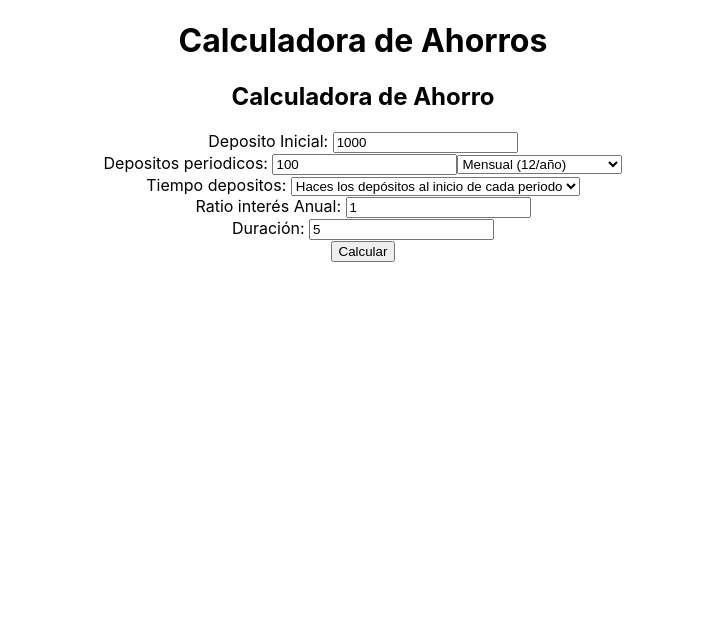
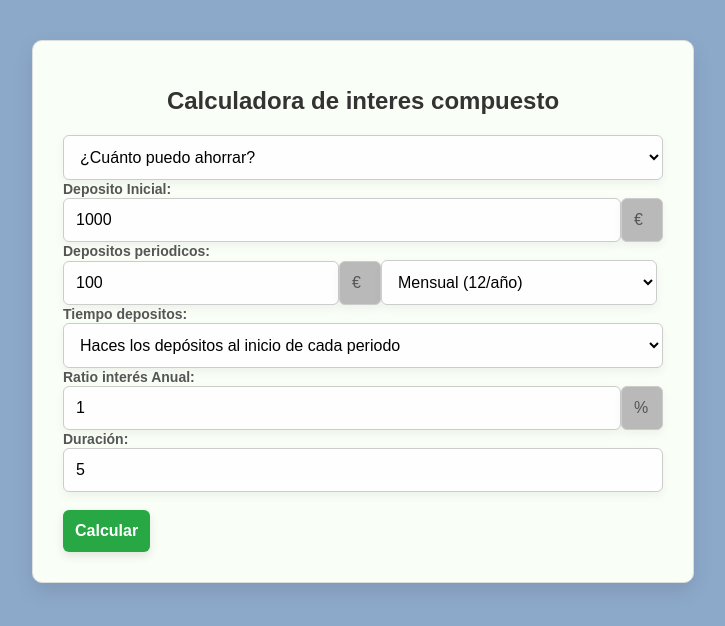
Before and after one commit to MarioCSan/CompounInterestCalc, a React (Create React App) app: page / in a window 1280 px wide. Shown: the top 626 px of the page, without its empty margins (277-1002 px from the left). Built offline with nearby package versions, Linux system fonts and the light colour scheme.

Commit message:
added styles. Components modified to adjust the styles and visual changes

```diff
--- a/src/App.css
+++ b/src/App.css
@@ -1,38 +1,153 @@
-.App {
+body{
+  background-color: #8da9ca;
+  width: 100%;
+  height: 100%;
+}
+/* Estilo general del contenedor */
+.container-calculator {
+  width: 100%;
+  max-width: 600px; /* Ajustamos el ancho para que sea más espacioso */
+  padding: 30px;
+  background-color: #f9fff6; /* Fondo suave */
+  box-shadow: 0px 8px 20px rgba(0, 0, 0, 0.1); /* Sombra suave */
+  border-radius: 10px; /* Bordes redondeados */
+  margin: 40px auto; /* Centra el contenedor */
+  border: 1px solid #ddd; /* Borde sutil */
+  font-family: Arial, sans-serif; /* Tipografía moderna */
+}
+
+/* Título */
+h1 {
+  text-align: center;
+  color: #333;
+  font-size: 24px;
+  margin-bottom: 20px; /* Espacio debajo del título */
+  font-weight: bold;
+}
+
+.selector{
+  padding-bottom: 3%;
+}
+.container-calculator h1 {
+  text-align: center;
+  color: #333;
+  font-size: 24px;
+  margin-bottom: 20px; /* Espacio debajo del título */
+  font-weight: bold;
+}
+
+/* Formulario */
+.container-calculator form {
+  display: flex;
+  flex-direction: column;
+  gap: 15px; /* Espacio entre los campos del formulario */
+}
+
+.container-calculator label {
+  font-size: 14px;
+  color: #555;
+  font-weight: bold;
+  margin-bottom: 5px; /* Separación entre etiqueta y campo */
+}
+.small-input{
+  width: 25% !important;
+}
+.mid-input{
+  width: 46% !important;
+}
+.big-input{
+  width: 93% !important;
+}
+.mini-input{
+  width: 7% !important;
+  background-color: #b9b9b9 !important;
+  padding-right: 3px !important;
+}
+/* Inputs, selects y estilo de moneda */
+.container-calculator input,
+.container-calculator select {
+  width: 100%;
+  padding: 12px; /* Padding uniforme */
+  font-size: 16px;
+  border-radius: 6px; /* Bordes redondeados */
+  border: 1px solid #ccc;
+  box-sizing: border-box;
+  transition: border-color 0.3s ease;
+  box-shadow: 0px 4px 10px rgba(0, 0, 0, 0.05); /* Sombra ligera */
+  background-color: #fefefe; /* Fondo blanco para los campos */
+}
+
+/* Efecto en el focus de los inputs */
+.container-calculator input:focus,
+.container-calculator select:focus {
+  outline: none;
+  border-color: #28a745; /* Color verde en el borde cuando está enfocado */
+  box-shadow: 0 0 5px rgba(40, 167, 69, 0.3); /* Sombra cuando se hace foco */
+}
+
+button{
+  margin-top: 3%;
+}
+/* Estilo de botones */
+.container-calculator button {
+  padding: 12px;
+  background-color: #28a745; /* Botón verde */
+  color: white;
+  font-size: 16px;
+  font-weight: bold;
+  border: none;
+  border-radius: 6px;
+  cursor: pointer;
+  transition: background-color 0.3s ease;
+  box-shadow: 0px 4px 10px rgba(0, 0, 0, 0.1); /* Sombra en el botón */
+}
+
+.container-calculator button:hover {
+  background-color: #218838; /* Verde oscuro al hacer hover */
+}
+
+/* Sección de resultados */
+.result-section {
+  margin-top: 20px;
+  padding: 20px;
+  background-color: #f8f9fa; /* Fondo gris claro para la sección de resultados */
+  border-radius: 8px;
+  border: 1px solid #ddd;
   text-align: center;
 }
 
-.App-logo {
-  height: 40vmin;
-  pointer-events: none;
+.result-section h2 {
+  font-size: 28px;
+  color: #333;
+  margin-bottom: 10px;
 }
 
-@media (prefers-reduced-motion: no-preference) {
-  .App-logo {
-    animation: App-logo-spin infinite 20s linear;
+.result-section p {
+  font-size: 18px;
+  color: #666;
+}
+
+/* Estilo de las gráficas o elementos visuales */
+.chart-section {
+  margin-top: 20px;
+  padding: 10px;
+  border-radius: 8px;
+  border: 1px solid #ddd;
+}
+
+/* Media Queries para pantallas más pequeñas */
+@media (max-width: 768px) {
+  .container-calculator {
+      width: 90%;
+      padding: 20px;
+  }
+
+  .container-calculator button {
+      font-size: 14px;
+      padding: 10px;
+  }
+
+  .result-section h2 {
+      font-size: 24px;
   }
 }
-
-.App-header {
-  background-color: #282c34;
-  min-height: 100vh;
-  display: flex;
-  flex-direction: column;
-  align-items: center;
-  justify-content: center;
-  font-size: calc(10px + 2vmin);
-  color: white;
-}
-
-.App-link {
-  color: #61dafb;
-}
-
-@keyframes App-logo-spin {
-  from {
-    transform: rotate(0deg);
-  }
-  to {
-    transform: rotate(360deg);
-  }
-}
--- a/src/Components/CalculatorApp.jsx
+++ b/src/Components/CalculatorApp.jsx
@@ -24,10 +24,20 @@ const CalculatorApp = () => {
   };
 
   return (
-    <div>
-      <h1>Calculadora de Ahorros</h1>
+    <div className='container'>
+
+
+      <div className='container-calculator'>
+      <h1>Calculadora de interes compuesto</h1>
+       <select className='selector'>
+        <option>¿Cuánto puedo ahorrar?</option>
+        <option>¿Cuánto tardaré en alcanzar mi objetivo de ahorro?</option>
+        <option>¿Cuánto necesito ahorrar para cada periodo para alcanzar mi objetivo de ahorro?</option>
+        <option>¿Que porcentaje de interés necesito para alcanzar mi objetivo de ahorro?</option>
+        <option>¿Cuánto tardaré en rentabilizar mi inversión?</option>
+      </select>
       <CalculatorForm onSubmit={handleFormSubmit} />
-      {calculationData && <Results data={calculationData} />}
+      </div>
     </div>
   );
 };
--- a/src/Components/CalculatorForm.jsx
+++ b/src/Components/CalculatorForm.jsx
@@ -1,5 +1,4 @@
 import React, { useState } from 'react';
-
 const CalculatorForm = () => {
     // Estados para almacenar los valores del formulario
     const [initialBalance, setInitialBalance] = useState(1000);
@@ -41,7 +40,7 @@ const CalculatorForm = () => {
        } else if (depositFrequency === "Bisemanal"){
             return 26;
        }
-       if (depositFrequency == "Mensual"){
+       if (depositFrequency === "Mensual"){
             return 12;
        } else {
            return 1;
@@ -49,25 +48,30 @@ const CalculatorForm = () => {
     }
     return (
         <div>
-            <h2>Calculadora de Ahorro</h2>
             <div>
                 <label>Deposito Inicial: </label>
                 <input
                     type="number"
                     placeholder="Balance Inicial (€)"
                     value={initialBalance}
-                    onChange={(e) => setInitialBalance(e.target.value)} />
+                    onChange={(e) => setInitialBalance(e.target.value)}
+                    className='big-input'/>
+
+                <input value={"€"} className='mini-input' disabled={`true`}/>
+
             </div>
             <div>
-                <label>Depositos periodicos: </label>
+                <label>Depositos periodicos: </label><br/>
                 <input
                     type="number"
                     placeholder="Depósito Periódico (€)"
                     value={depositAmount}
                     onChange={(e) => setDepositAmount(e.target.value)}
+                    className='mid-input'
                 />
+                <input value={"€"} className='mini-input' disabled={`true`}/>
 
-                <select value={depositFrequency} onChange={(e) => setDepositFrequency(e.target.value)}>
+                <select value={depositFrequency} onChange={(e) => setDepositFrequency(e.target.value)} className='mid-input'>
                     <option value="Semanal">Semanalmente (52/año) </option>
                     <option value="Bisemanal">Bi-Semanal (26/año)</option>
                     <option value="Mensual">Mensual (12/año)</option>
@@ -91,7 +95,9 @@ const CalculatorForm = () => {
                     placeholder="Ratio Interés Anual (%)"
                     value={interestRate}
                     onChange={(e) => setInterestRate(e.target.value)}
+                    className='big-input'
                 />
+                <input value={"%"} className='mini-input' disabled={`true`}/>
             </div>
 
             <div>
@@ -111,8 +117,8 @@ const CalculatorForm = () => {
 
             {result !== null && (
                 <div>
-                    <h3>Resultado:</h3>
-                    <p>El total calculado es: {result} €</p>
+                    <p>El retorno total de la inversión es:</p>
+                    <h3>{result} €</h3>
                 </div>
             )}
         </div>
```
